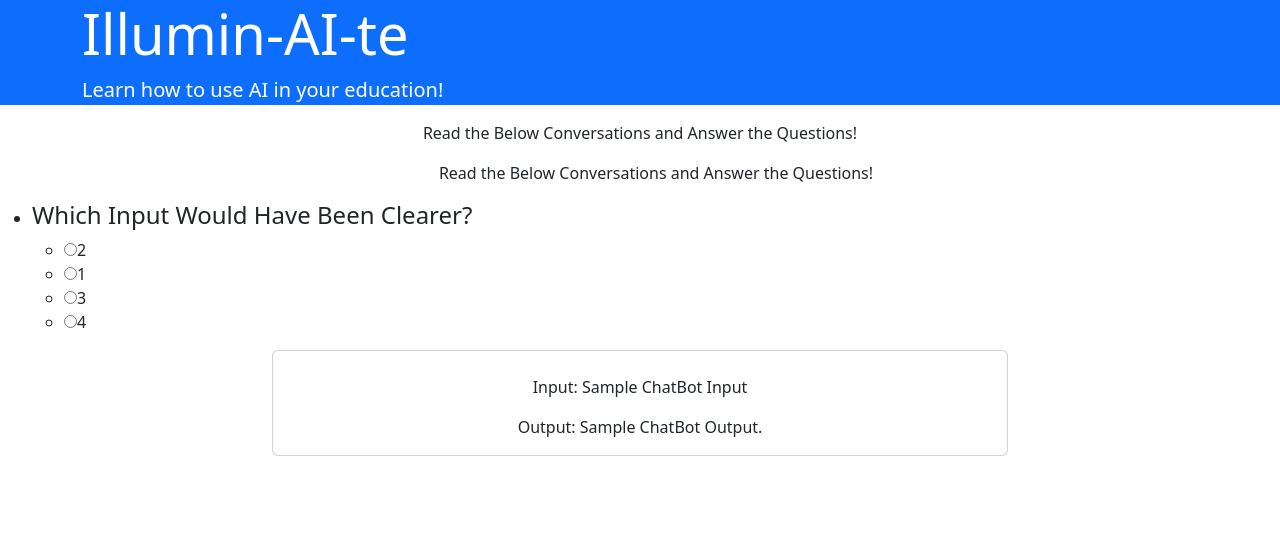
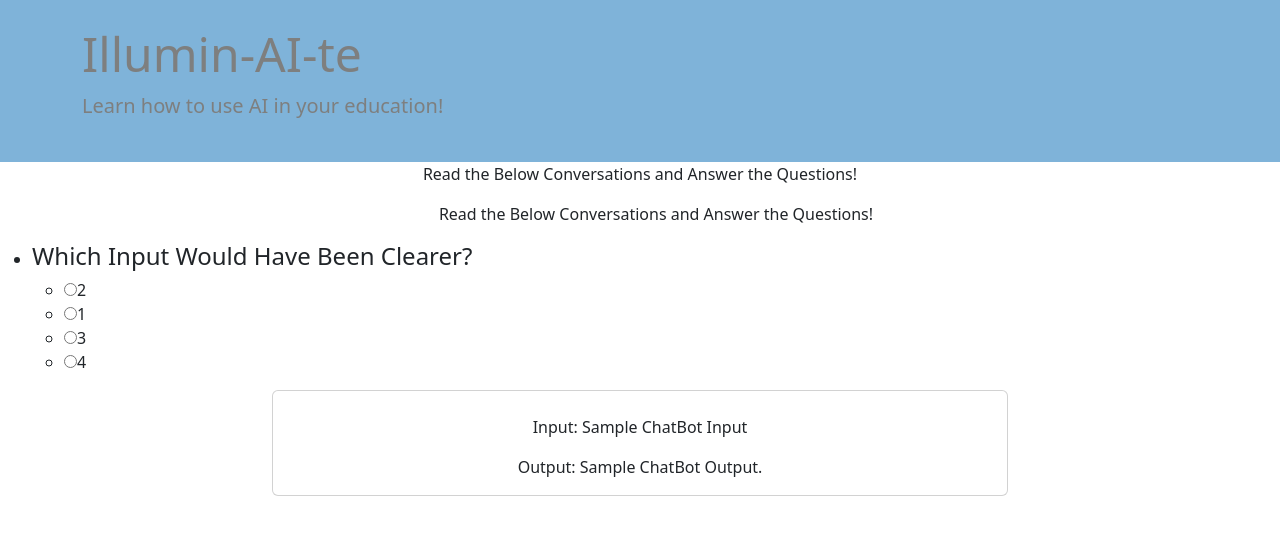
Before and after one commit to nsdigirolamo/readi-ai, an Angular app: page / in a window 1280 px wide. Shown: the top 534 px of the page. Built offline with nearby package versions, Linux system fonts and the light colour scheme.

Commit message:
banner style

```diff
--- a/src/app/topbanner/topbanner.component.css
+++ b/src/app/topbanner/topbanner.component.css
@@ -0,0 +1,13 @@
+.jumbotron {
+    background-color: #7fb3d9;
+    color: #7e7f7f;
+    padding: 25px;
+  }
+
+  .jumbotron h1 {
+    font-size: 48px;
+  }
+
+  .jumbotron p {
+    font-size: 20px;
+  }
--- a/src/app/topbanner/topbanner.component.html
+++ b/src/app/topbanner/topbanner.component.html
@@ -1,4 +1,4 @@
-<div class="jumbotron jumbotron-fluid bg-primary text-white">
+<div class="jumbotron jumbotron-fluid">
     <div class="container">
       <h1 class="display-4">Illumin-AI-te</h1>
       <p class="lead">Learn how to use AI in your education!</p>
```
